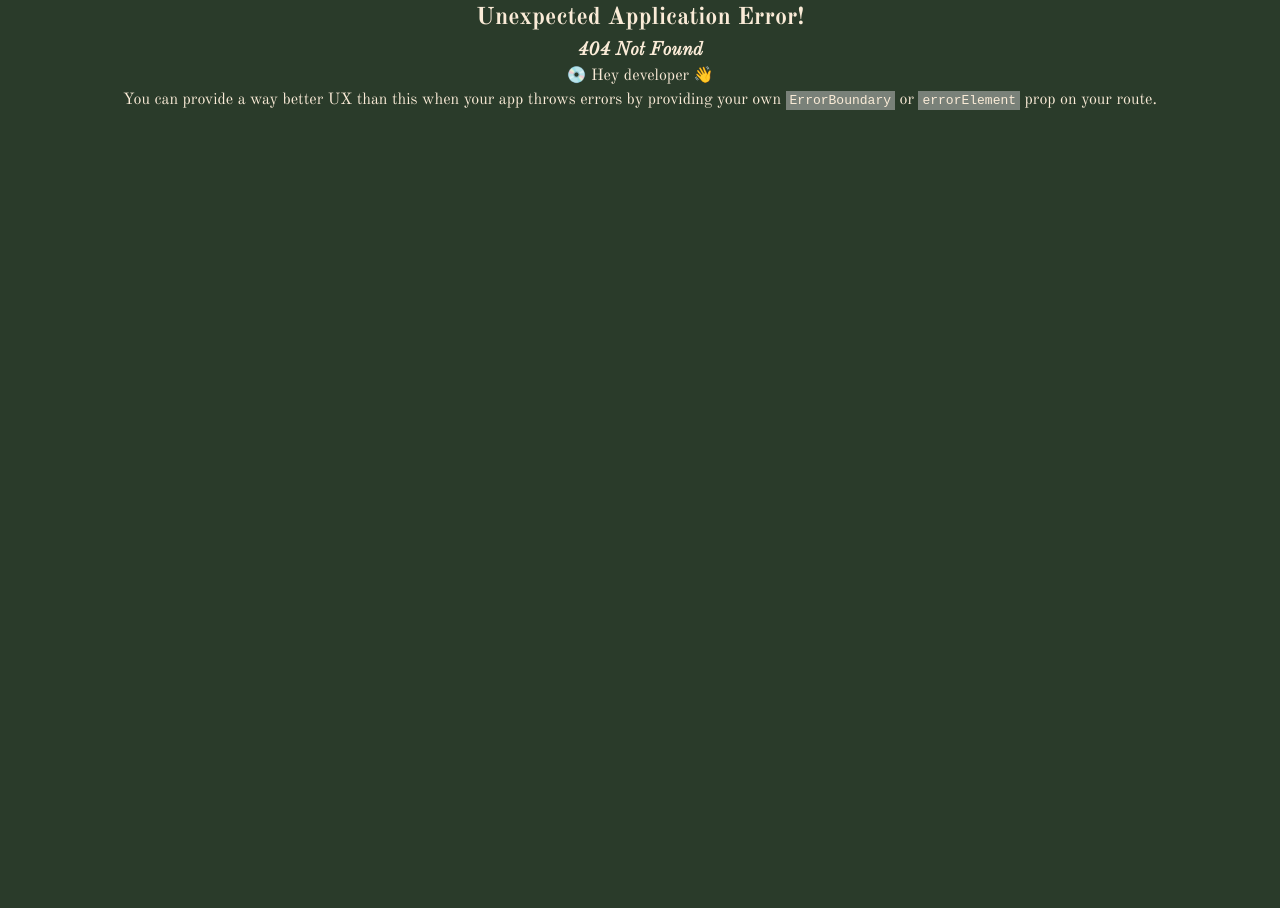
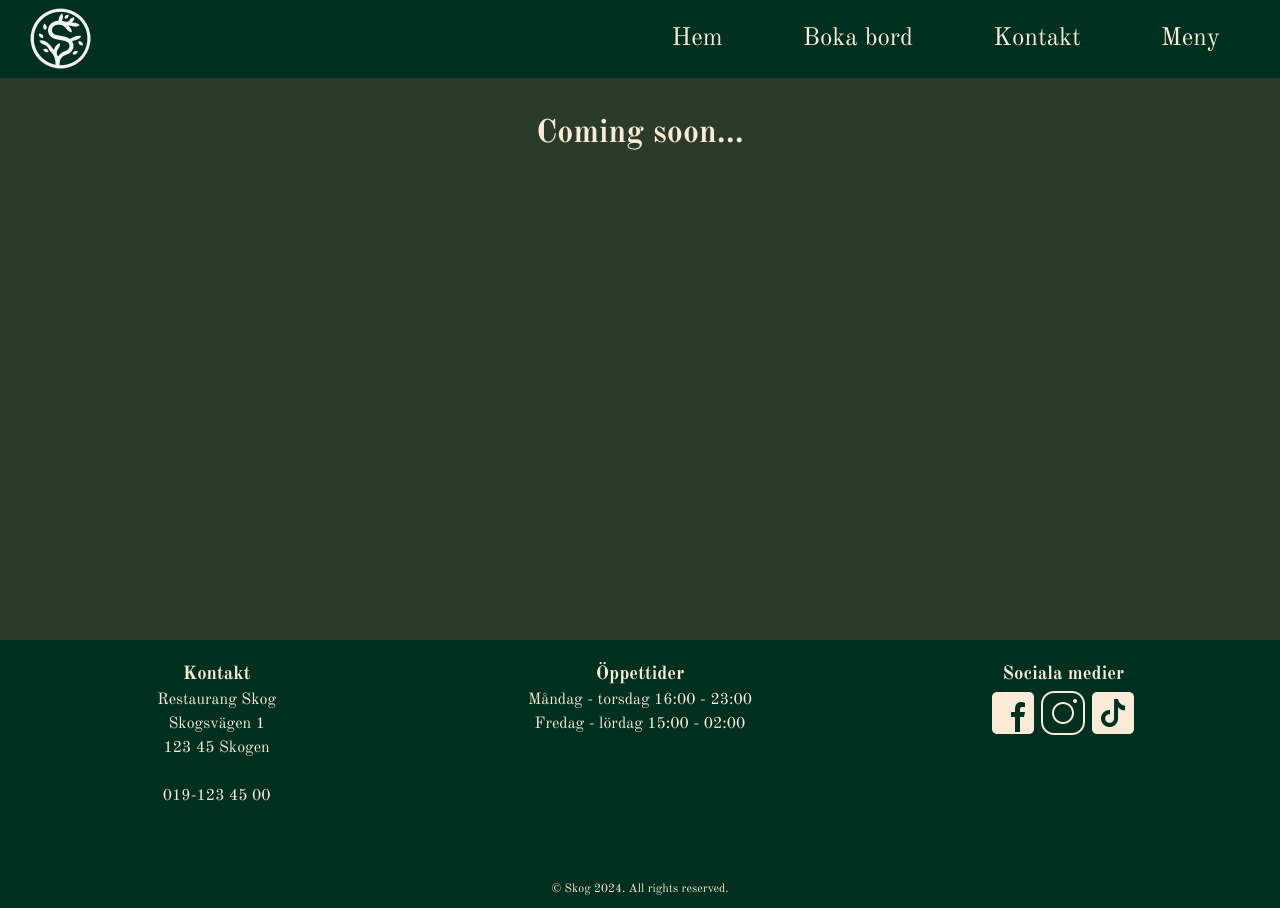
Before and after one commit to Medieinstitutet/the-restaurant-dream-team-6, a React (Vite) app: page /menu in a window 1280 px wide. Before the commit this address had no page. Before the commit the page ends 800 px from the top, so only its background shows below. Built offline with nearby package versions, Linux system fonts and the light colour scheme.

Commit message:
added menu component and connected with button on home page

```diff
--- a/src/Router.tsx
+++ b/src/Router.tsx
@@ -5,6 +5,7 @@ import { Layout } from "./pages/Layout";
 import { Booking } from "./pages/Booking";
 import { Contact } from "./pages/Contact";
 import { Admin } from "./pages/Admin";
+import { Menu } from "./pages/Menu";
 
 export const router = createBrowserRouter([
   {
@@ -24,6 +25,10 @@ export const router = createBrowserRouter([
         path: "/contact",
         element: <Contact />,
       },
+      {
+        path: "/menu",
+        element: <Menu />,
+      }
     ],
   },
   { path: "/admin",
--- a/src/components/Navigation.tsx
+++ b/src/components/Navigation.tsx
@@ -35,6 +35,7 @@ export const Navigation = () => {
                 <NavLink to={"/"}>Hem</NavLink>
                 <NavLink to={"/booking"}>Boka bord</NavLink>
                 <NavLink to={"/contact"}>Kontakt</NavLink>
+                <NavLink to={"/menu"}>Meny</NavLink>
               </div>
             </div>
           )}
@@ -57,6 +58,9 @@ export const Navigation = () => {
             <li>
               <NavLink to={"/contact"}>Kontakt</NavLink>
             </li>
+            <li>
+              <NavLink to={"/menu"}>Meny</NavLink>
+            </li>
           </ul>
           <MobileNavigation/>
         </nav>
--- a/src/components/StartPage.tsx
+++ b/src/components/StartPage.tsx
@@ -1,5 +1,6 @@
 import tables from "../img/tables.png"
 import chef from "../img/chef.jpg"
+import { NavLink } from "react-router-dom"
 
 export const StartPage = () => {
 
@@ -7,7 +8,9 @@ export const StartPage = () => {
     <section className="home-split">
     <div className="home-menu">
         <h2>Se vår meny här</h2>
+        <NavLink to= {"/menu"}>
         <button className="home-btn">Meny</button>
+        </NavLink>
         <div className="img-container">
         <img src={chef} alt="A chef cooking" />
         </div>
--- /dev/null
+++ b/src/pages/Menu.tsx
@@ -0,0 +1,10 @@
+export const Menu = () => {
+    return (
+      <>
+       <div>
+        <h1>Coming soon...</h1>
+       </div>
+
+      </>
+    );
+  };
```
